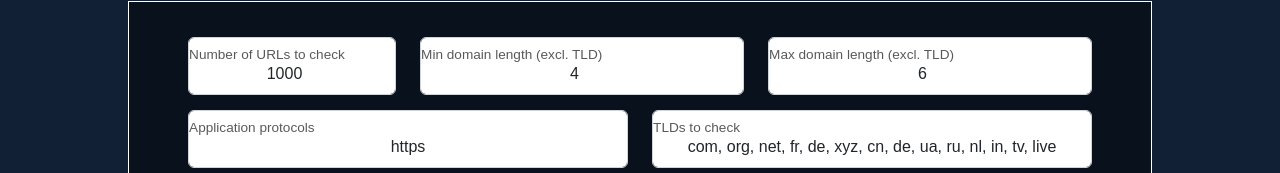
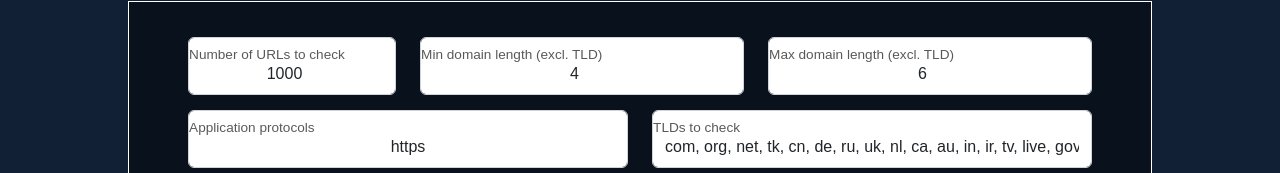
Before and after one commit to TTTaevas/Website-Finder, a plain HTML site: page Webpage/index.html in a window 1280 px wide. Shown: the part 145-318 px from the top of the page. Drawn offline with nearby package versions, Linux system fonts and the light colour scheme; a web font is replaced by a local one.

Commit message:
Update Webpage's default TLDs
In reality, I've only made this commit because the .de TLD used to be there twice lol

```diff
--- a/Webpage/index.html
+++ b/Webpage/index.html
@@ -48,7 +48,7 @@
 					</div>
 					<div class="col col-lg col-md-9 col-12 form-floating">
 						<input class="form-control" placeholder="" type="text" id="domains"
-						value="com, org, net, fr, de, xyz, cn, de, ua, ru, nl, in, tv, live" placeholder="">
+						value="com, org, net, tk, cn, de, ru, uk, nl, ca, au, in, ir, tv, live, gov, edu" placeholder="">
 						<label>TLDs to check</label>
 					</div>
 				</div>
```
